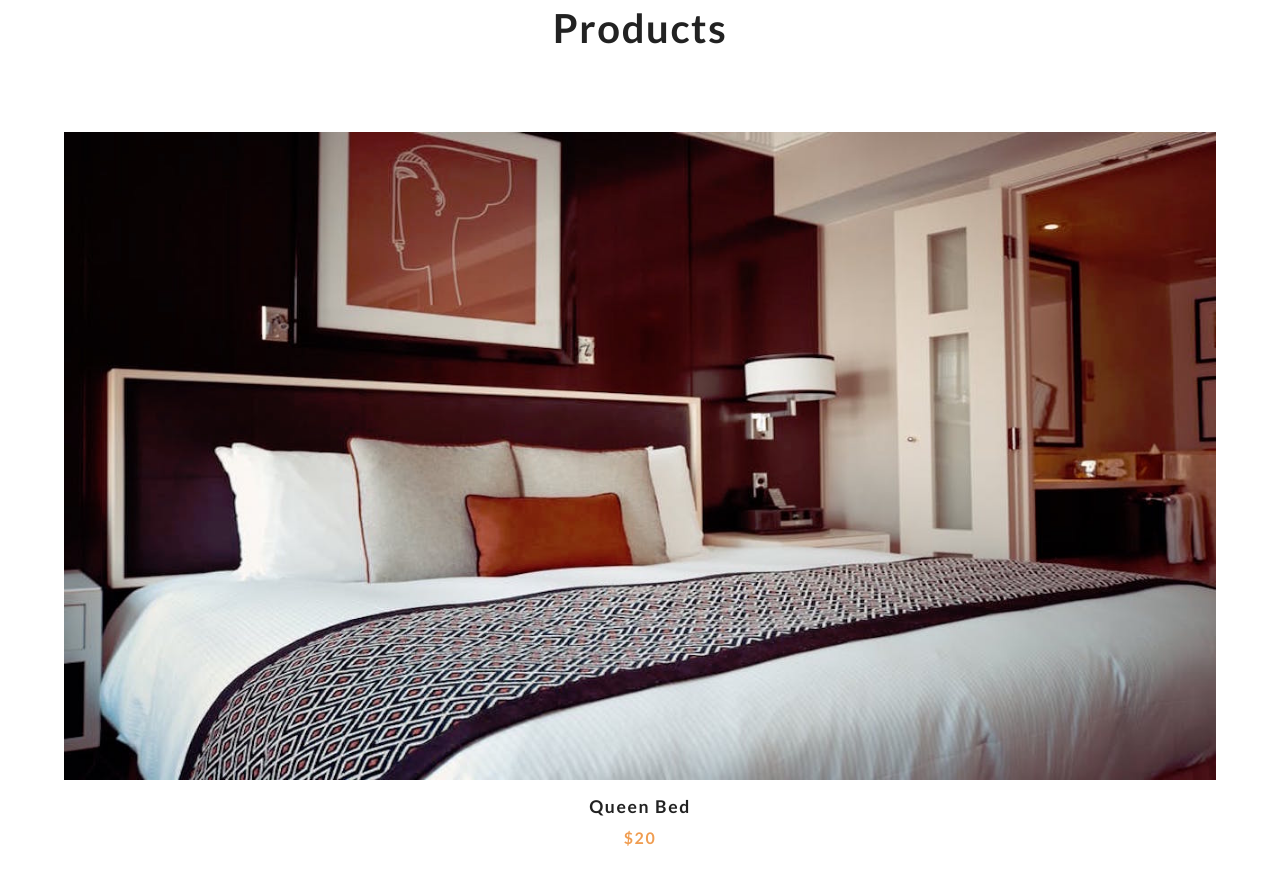
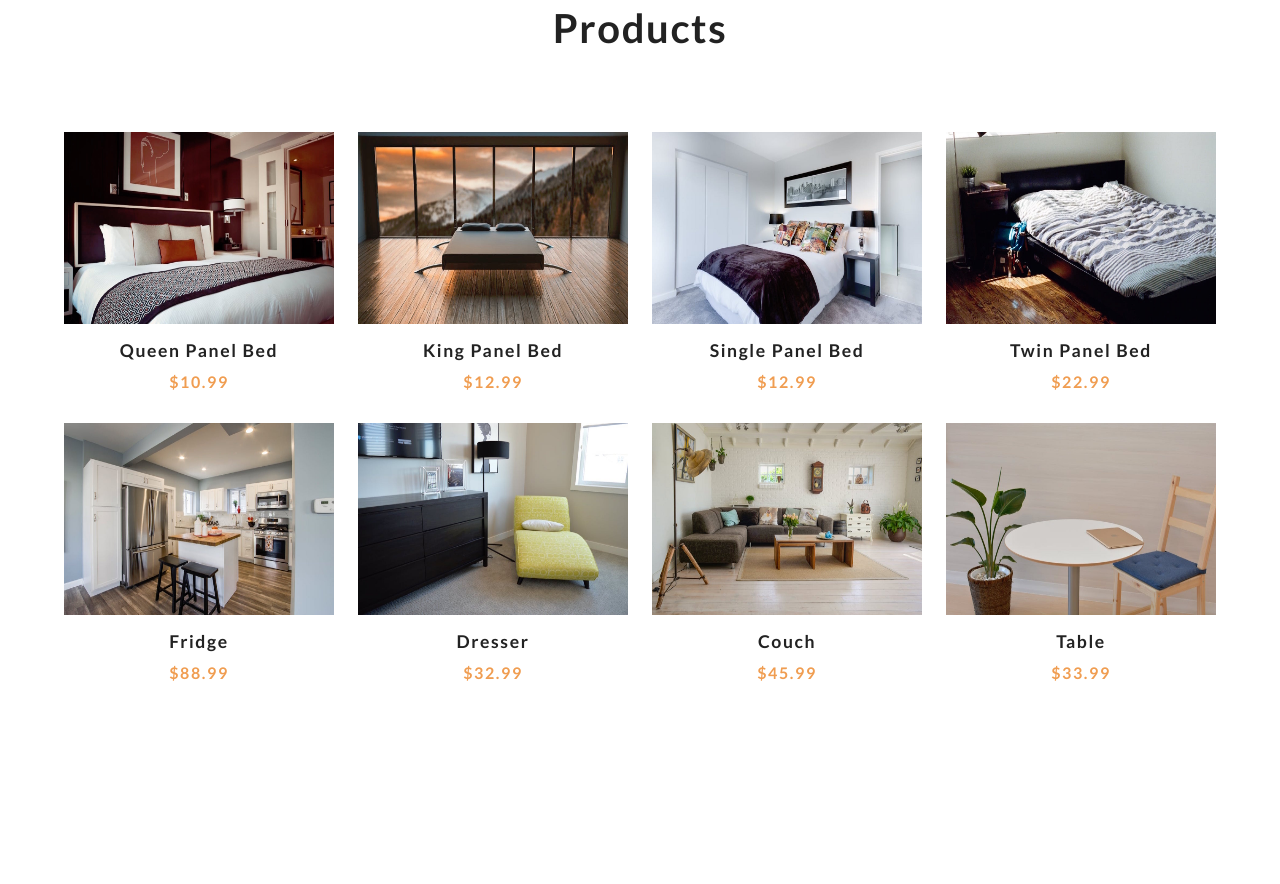
Before and after one commit to hurricanejay/haus-of-style, a plain HTML site: page index.html in a window 1280 px wide. Shown: the part 860-1744 px from the top of the page. After the commit the page ends 1606 px from the top, so only its background shows below. Drawn offline with Linux system fonts and the light colour scheme.

Commit message:
adds product display function

```diff
--- a/app.js
+++ b/app.js
@@ -33,7 +33,32 @@ class Products {
 
 //display products
 class UI {
+    displayProducts(products) {
+        let result = '';
+        products.forEach(product => {
+            result += `
+            <!-- single product -->
+          <article class="product">
+            <div class="img-container">
+              <img
+                src=${product.image}
+                alt="product"
+                class="product-img"
+              />
+              <button class="bag-btn" data-id=${product.id}>
+                <i class="fas fa-shopping-cart"></i>
+                Add To Cart
+              </button>
+            </div>
+            <h3>${product.title}</h3>
+            <h4>$${product.price}</h4>
+          </article>
 
+          <!-- end of single product -->
+          `;
+        })
+        productsDOM.innerHTML = result
+    }
 }
 
 // local storage
@@ -44,5 +69,5 @@ document.addEventListener("DOMContentLoaded", () => {
   const products = new Products();
 
   // get all products
-  products.getProducts().then(products => console.log(products));
+  products.getProducts().then(products => ui.displayProducts(products));
 });
--- a/index.html
+++ b/index.html
@@ -43,24 +43,7 @@
       <div class="section-title">
         <h2>Products</h2>
         <div class="products-center">
-          <!-- single product -->
-          <article class="product">
-            <div class="img-container">
-              <img
-                src="./images/product-1.jpeg"
-                alt="product"
-                class="product-img"
-              />
-              <button class="bag-btn" data-id="1">
-                <i class="fas fa-shopping-cart"></i>
-                Add To Cart
-              </button>
-            </div>
-            <h3>Queen Bed</h3>
-            <h4>$20</h4>
-          </article>
 
-          <!-- end of single product -->
           <!-- cart -->
           <div class="cart-overlay">
             <div class="cart">
```
